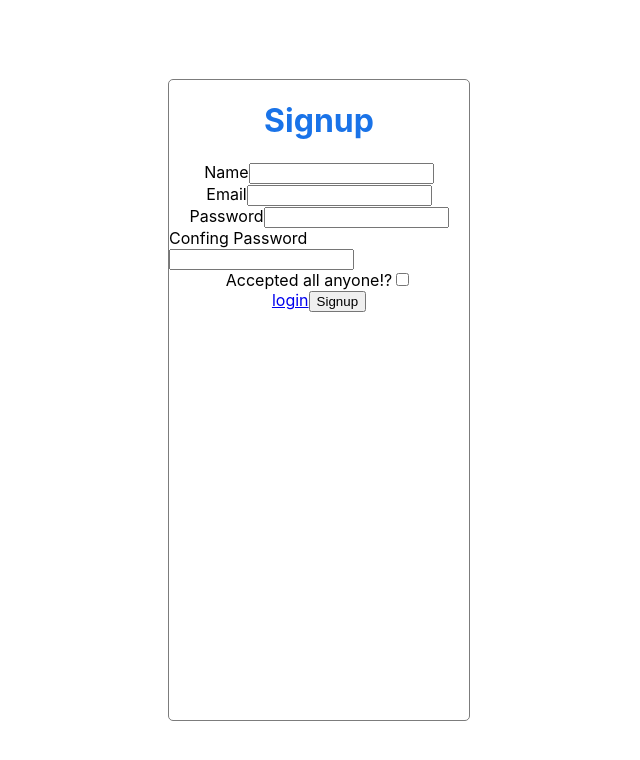
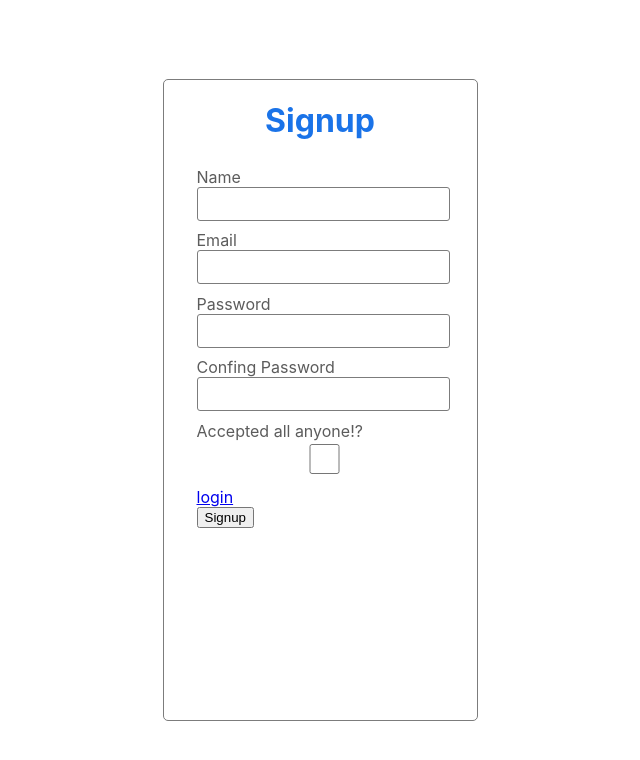
Before and after one commit to abbasejlali/login, a React (Create React App) app: page / in a window 1280 px wide. Shown: the top 760 px of the page, without its empty margins (321-961 px from the left). Built offline with nearby package versions, Linux system fonts and the light colour scheme.

Commit message:
styleing items form

```diff
--- a/src/Components/Signup.js
+++ b/src/Components/Signup.js
@@ -55,7 +55,7 @@ const Signup = () => {
   return (
     <div className={styles.container}>
       <h1>Signup</h1>
-      <form onSubmit={submitHandeler}>
+      <form onSubmit={submitHandeler} className={styles.formMain}>
         <div>
           <label>Name</label>
           <input
--- a/src/Components/Signup.module.css
+++ b/src/Components/Signup.module.css
@@ -6,7 +6,7 @@ body {
   align-items: center;
 }
 .container {
-  max-width: 300px;
+  max-width: 500px;
   width: 100%;
   min-height: 80vh;
   display: flex;
@@ -26,9 +26,48 @@ body {
   width: 100%;
 }
 .container form {
-  width: 100%;
+  /* width: 100%; */
   display: flex;
   flex-direction: column;
   align-items: center;
   justify-content: flex-start;
+  padding-left: 4rem;
 }
+.formMain > div {
+  max-width: 100%;
+  width: 100%;
+  display: flex;
+  flex-direction: column;
+  justify-content: flex-start;
+  align-items: flex-start;
+  padding: 0.3rem 4rem 0.3rem 0;
+}
+.formMain > div > label {
+  color: #5c5c5c;
+}
+
+.formMain > div > input {
+  max-width: 100%;
+  width: 100%;
+  height: 30px;
+  border: 1px solid #7c7c7c;
+  border-radius: 3px;
+  -webkit-border-radius: 3px;
+  -moz-border-radius: 3px;
+  -ms-border-radius: 3px;
+  -o-border-radius: 3px;
+  outline: none;
+  transition: all 0.5s ease-in-out;
+  -webkit-transition: all 0.5s ease-in-out;
+  -moz-transition: all 0.5s ease-in-out;
+  -ms-transition: all 0.5s ease-in-out;
+  -o-transition: all 0.5s ease-in-out;
+}
+.formMain > div > input:focus {
+  border: 1px solid #1a73e8;
+}
+
+.formMain > div > span {
+  color: crimson;
+  font-size: 14px;
+}
```
